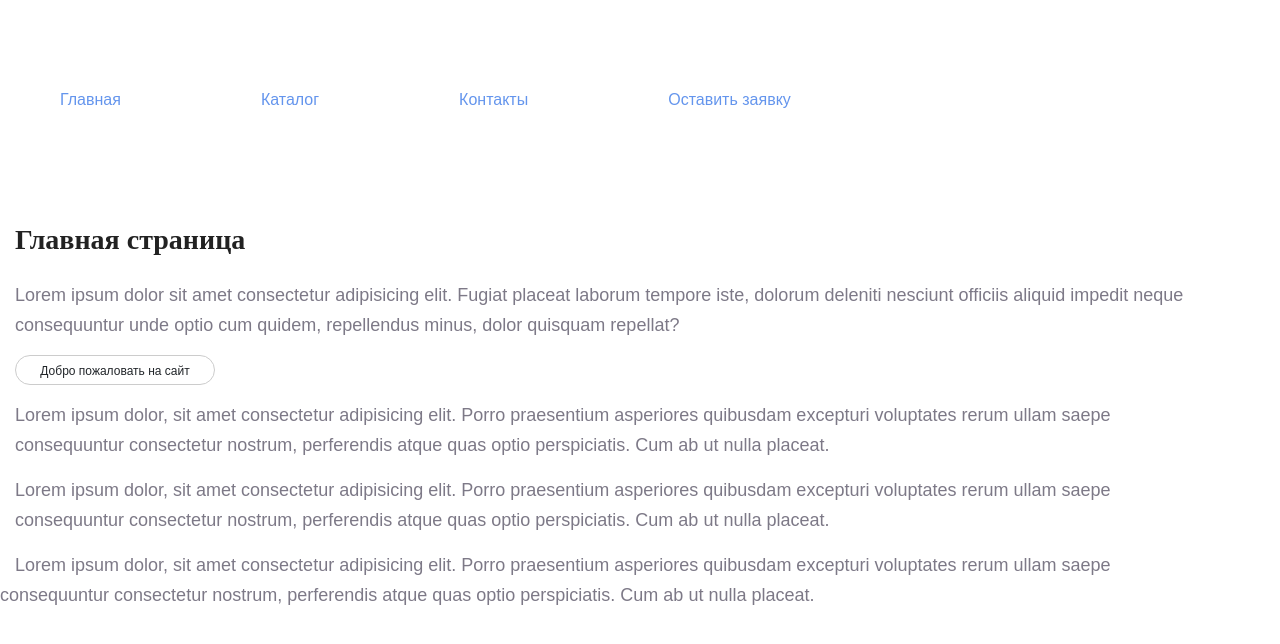
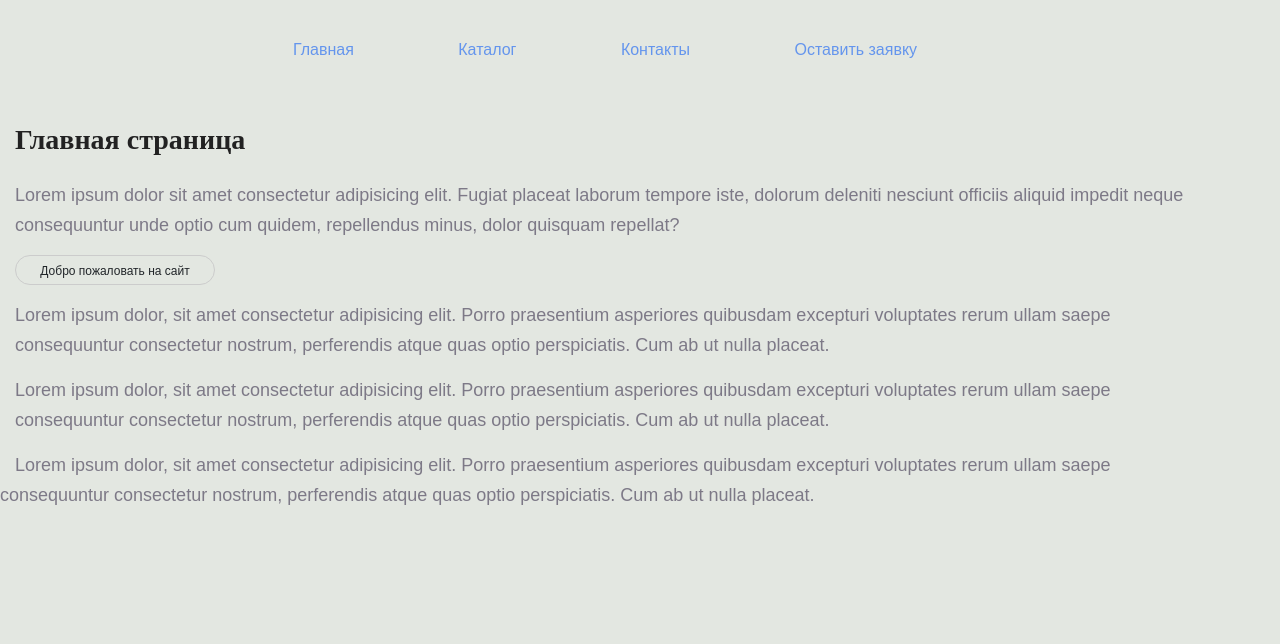
Before and after one commit to ArtemLevin/html-homework-1, a plain HTML site: page myFolder/index.html in a window 1280 px wide. Drawn offline with nearby package versions, Linux system fonts and the light colour scheme.

Commit message:
center fixes

```diff
--- a/myFolder/example.css
+++ b/myFolder/example.css
@@ -15,7 +15,8 @@ a{
     text-decoration: none;
 }
 .navigation{
-    display: flex;
+    /* display: flex; */
+    align-items: center;
     gap: 20px;
     margin-left: 10px;
 }
@@ -93,8 +94,10 @@ body{
     /* display: block;
     margin:0 auto; */
     /* align-items: center; */
+    align-items: center;
     font-family: sans-serif;
     width: 1200px;
+    background-color: #e3e7e1
 }
 
 .form_image{
@@ -103,7 +106,3 @@ body{
     width: 1000px;
     height: 800px;
 }
-
-.form_center{
-    align-items: center;
-}
--- a/myFolder/index.html
+++ b/myFolder/index.html
@@ -8,14 +8,14 @@
     <link rel="stylesheet" href="example.css"/>
 </head>
 <body>
-    <div class="form_center">
-        <nav class="navigation">
+    <div align="center">
+        <nav class="navigation" >
             <a class="navigation__link" href="index.html">Главная</a>
-            <br>
+
             <a class="navigation__link" href="catalog/catalog.html">Каталог</a>
-            <br>
+
             <a class="navigation__link" href="">Контакты</a>
-            <br>
+
             <a class="navigation__link" href="submit/submitApplication.html">Оставить заявку</a>
         </nav>
     </div>
```
Also changed, not shown: myFolder/catalog/catalog.html (+4 -4 lines), myFolder/submit/submitApplication.html (+5 -5 lines).
